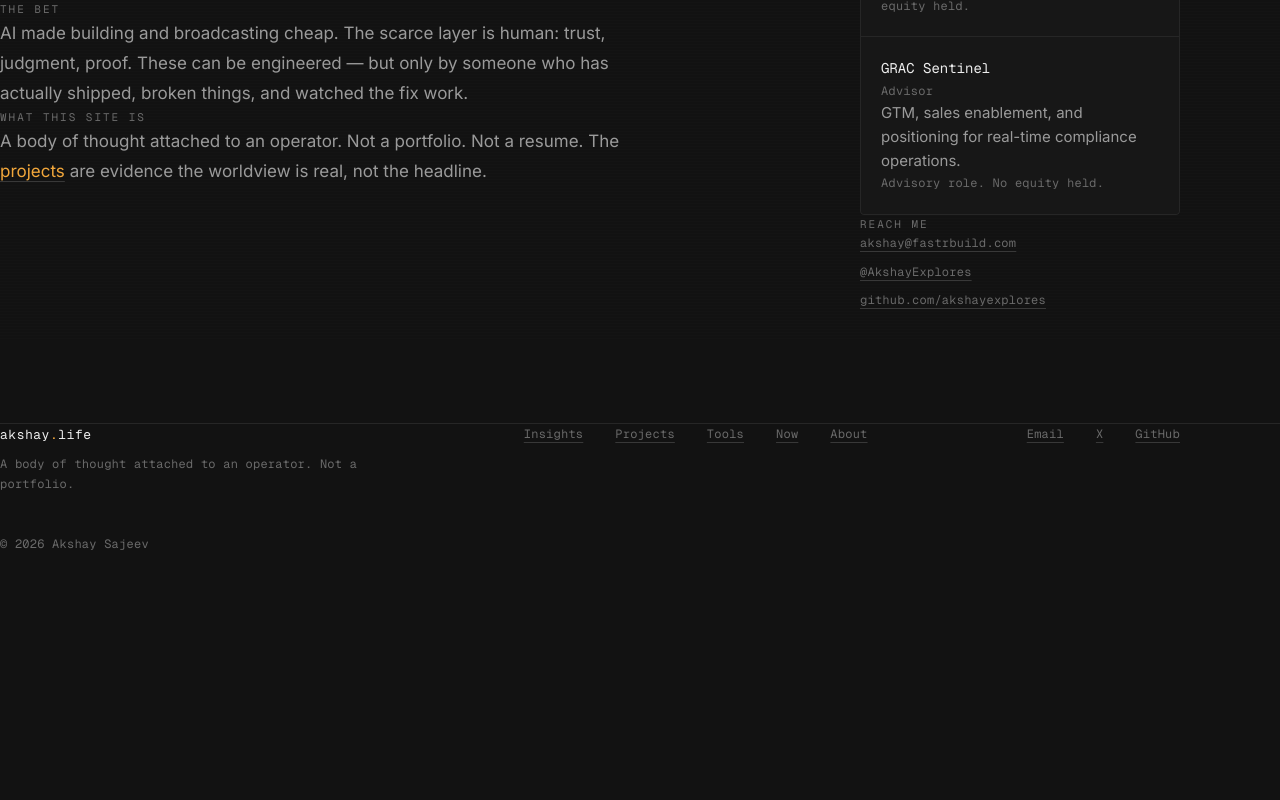
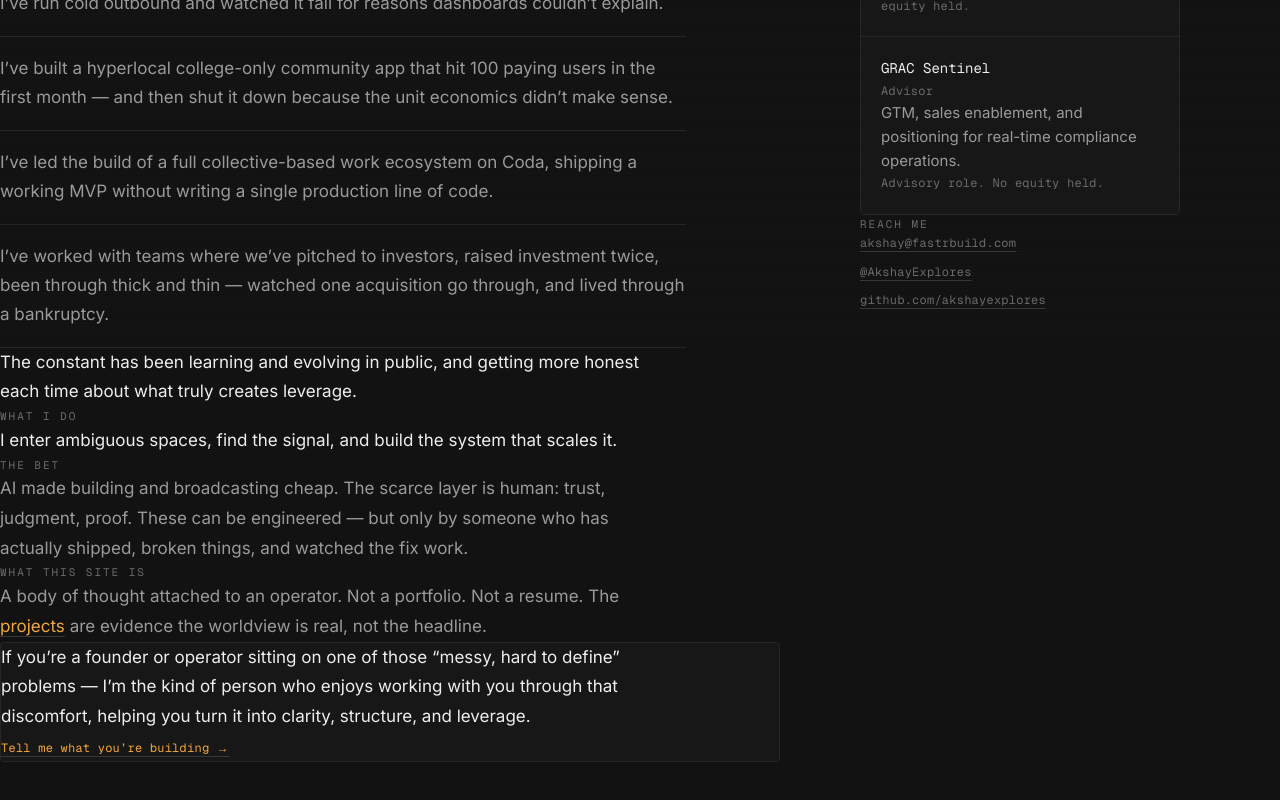
Before and after one commit to akshayexplores/akshay-life, a Next.js app: page /about in a window 1280 px wide. Shown: the part 460-1260 px from the top of the page. Before the commit the page ends 1014 px from the top, so only its background shows below. Built offline with nearby package versions, Linux system fonts and the light colour scheme.

Commit message:
content: port the track record and closing CTA from the Coda site; add Coda migration manifest

```diff
--- /dev/null
+++ b/content/MIGRATION.md
@@ -0,0 +1,50 @@
+# Coda migration manifest
+
+The legacy site at `akshay.life` is a Coda doc. When the domain is repointed at
+Vercel, **these 12 essays go offline.** They are not in `akshay-brain`, so the
+daily sync will not bring them across.
+
+Captured 28 July 2026 from `akshay.life/insights-30`. Titles and subjects are
+verbatim; the bodies are behind Coda's JavaScript renderer and were not
+retrievable programmatically.
+
+## Status
+
+**Not migrated.** Bodies must be exported by hand (Coda → ··· → Export → Markdown)
+or rewritten. Per the pen-back rule, the opening line and central claim of each
+piece are `[HUMAN_REQUIRED]` — an assistant may reformat and add frontmatter,
+but may not author them.
+
+## The 12
+
+| # | Title | Coda subject | Proposed slug | Proposed pillar |
+|---|-------|--------------|---------------|-----------------|
+| 1 | The Pain of Becoming Yourself | Leadership | `the-pain-of-becoming-yourself` | Founder Scars |
+| 2 | 7 Frameworks to Speak Like a Consultant | Leadership, Sales | `frameworks-to-speak-like-a-consultant` | Systems That Survive |
+| 3 | You Don't Have a Marketing Problem. You Have a Strategy Problem. | Marketing, Leadership | `not-a-marketing-problem` | The Ambiguity Archive |
+| 4 | How to Generate Content That People Actually Remember | Marketing | `content-people-actually-remember` | The Compounding Notes |
+| 5 | You're Prompting AI Wrong. Here's Why. | Data Science & AI | `youre-prompting-ai-wrong` | The Honest AI Playbook |
+| 6 | 4 Design Sites I Keep Going Back To | Design | `design-sites-i-keep-going-back-to` | The Compounding Notes |
+| 7 | Sales Navigator Is a $1,200/Year Research Assistant. Claude Does It in 2 Minutes. | Sales, Data Science & AI | `sales-navigator-vs-claude` | The Honest AI Playbook |
+| 8 | The Cold Email Formula That Doesn't Feel Like a Cold Email | Sales, Marketing | `cold-email-that-doesnt-feel-cold` | The Ambiguity Archive |
+| 9 | Your Startup's Financial Model Is Lying to You | Finance & Operations, Leadership | `your-financial-model-is-lying` | Founder Scars |
+| 10 | CASM: The Learning Style Nobody Told You About | Leadership | `casm-learning-style` | The Compounding Notes |
+| 11 | The VC Boom Is Bigger Than Ever. That's Not Entirely Good News. | Finance & Operations, Leadership | `the-vc-boom-is-not-entirely-good-news` | Founder Scars |
+| 12 | Why 'Just Running Ads' Is a Strategy for Losing Money | Marketing | `just-running-ads-loses-money` | The Ambiguity Archive |
+
+## How to bring one across
+
+1. Export the body from Coda as Markdown.
+2. Drop it in `akshay-brain` under `Insights/<Subject>/` with frontmatter
+   matching the existing files — `title`, `category`, `type: insight`,
+   `status`, `slug`, `excerpt`, `date`, `tags`. The daily GitHub Action
+   syncs it into `content/insights/` from there.
+3. If the subject does not already appear in `src/data/pillars.ts`, add the
+   mapping. "Data Science & AI" is **not** currently mapped and will fall
+   through to Systems That Survive — map it to `honest-ai` before importing
+   items 5 and 7.
+
+## Also unmigrated
+
+`content/notes/` still holds the old note files. Nothing reads them since the
+`/notes` route was removed. Delete them or fold them into the vault.
--- a/src/app/about/page.tsx
+++ b/src/app/about/page.tsx
@@ -8,15 +8,22 @@ export const metadata: Metadata = {
 }
 
 /*
- * PEN-BACK NOTE (see AGENTS.md / the site brief, §8):
- * Every line of prose on this page is Akshay's own copy, lifted from his
- * positioning doc. Nothing here was authored by an assistant.
+ * PEN-BACK NOTE (see the site brief, §8):
+ * Every line of prose on this page is Akshay's own copy — either from his
+ * positioning doc or ported verbatim from the Coda site at akshay.life.
+ * Nothing here was authored by an assistant.
  *
- * [HUMAN_REQUIRED] — "The chase" section currently states the pattern but
- * carries no scar. It wants one specific story: the domain he jumped into,
- * what it cost him, and what he saw on the other side. That has to be written
- * by him.
+ * [HUMAN_REQUIRED] — the track record below names four scars in one line each.
+ * At least one of them deserves its own piece under Founder Scars: the named
+ * breakage, the decision, the aftermath. That has to come from him.
  */
+
+const trackRecord = [
+  "I’ve run cold outbound and watched it fail for reasons dashboards couldn’t explain.",
+  "I’ve built a hyperlocal college-only community app that hit 100 paying users in the first month — and then shut it down because the unit economics didn’t make sense.",
+  "I’ve led the build of a full collective-based work ecosystem on Coda, shipping a working MVP without writing a single production line of code.",
+  "I’ve worked with teams where we’ve pitched to investors, raised investment twice, been through thick and thin — watched one acquisition go through, and lived through a bankruptcy.",
+]
 
 export default function AboutPage() {
   return (
@@ -50,6 +57,30 @@ export default function AboutPage() {
             into a pattern.
           </p>
 
+          <h2 className="t-label mt-16">What I have built and broken</h2>
+          <ul className="mt-5" style={{ borderTop: "1px solid var(--border)" }}>
+            {trackRecord.map((line) => (
+              <li
+                key={line}
+                className="font-body"
+                style={{
+                  fontSize: "1.0625rem",
+                  lineHeight: 1.7,
+                  color: "var(--text-dim)",
+                  maxWidth: "64ch",
+                  padding: "1.1rem 0",
+                  borderBottom: "1px solid var(--border)",
+                }}
+              >
+                {line}
+              </li>
+            ))}
+          </ul>
+          <p className="mt-6 font-body" style={{ fontSize: "1.0625rem", lineHeight: 1.75, color: "var(--text)", maxWidth: "62ch" }}>
+            The constant has been learning and evolving in public, and getting more honest each time
+            about what truly creates leverage.
+          </p>
+
           <h2 className="t-label mt-16">What I do</h2>
           <p className="mt-4 font-body" style={{ fontSize: "1.0625rem", lineHeight: 1.75, color: "var(--text)", maxWidth: "62ch" }}>
             I enter ambiguous spaces, find the signal, and build the system that scales it.
@@ -68,6 +99,21 @@ export default function AboutPage() {
             <Link href="/projects" className="link-u" style={{ color: "var(--accent)" }}>projects</Link>{" "}
             are evidence the worldview is real, not the headline.
           </p>
+
+          <div className="bento mt-16 p-7 md:p-9">
+            <p className="font-body" style={{ fontSize: "1.0625rem", lineHeight: 1.75, color: "var(--text)", maxWidth: "58ch" }}>
+              If you’re a founder or operator sitting on one of those “messy, hard to define”
+              problems — I’m the kind of person who enjoys working with you through that discomfort,
+              helping you turn it into clarity, structure, and leverage.
+            </p>
+            <a
+              href="mailto:akshay@fastrbuild.com"
+              className="t-meta link-u mt-5 inline-block"
+              style={{ color: "var(--accent)" }}
+            >
+              Tell me what you’re building →
+            </a>
+          </div>
         </div>
 
         {/* ── Side column: roles, stated plainly ── */}
```
